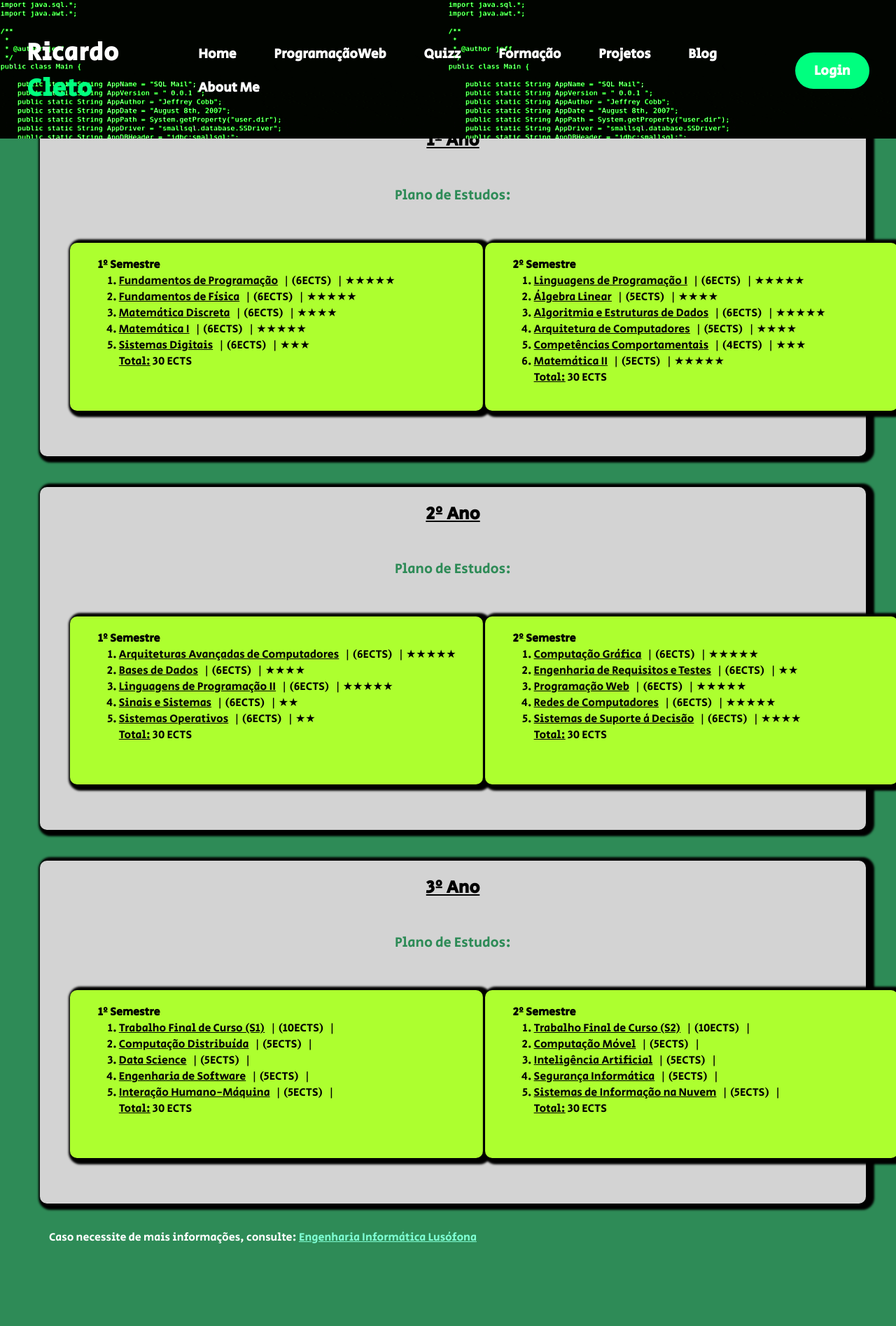
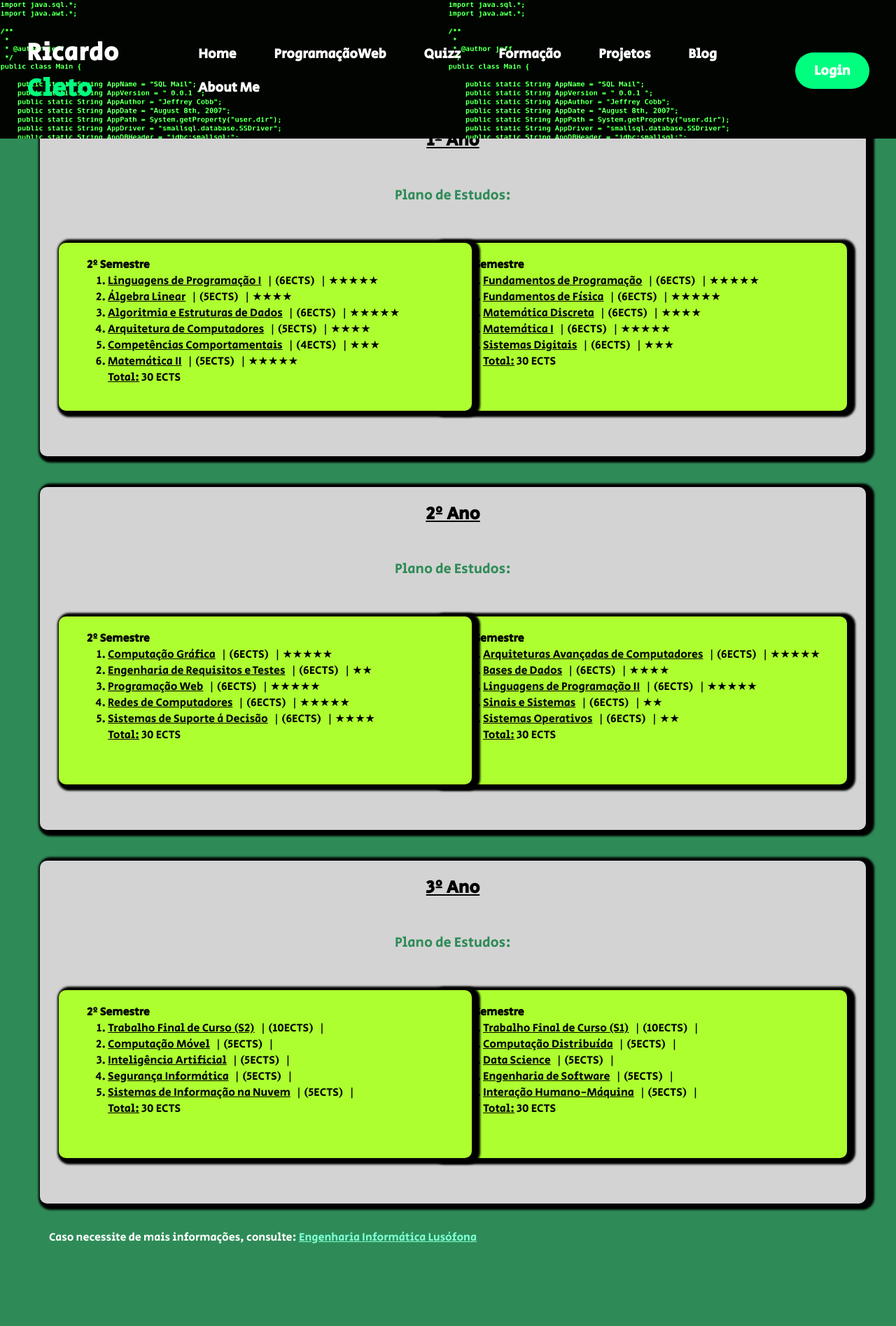
Before and after one commit to ricardocleto22006526/Projeto-PW-RicardoCleto-a22006526-, a Django app: page /formacao in a window 1280 px wide. Shown: the top 1895 px of the page at 70% size. Run offline with Django 4.2, Linux system fonts and the light colour scheme; data comes from the database, SQL or seed files in the repository.

Commit message:
Alterações nos divs interiores

```diff
--- a/portfolio/static/portfolio/css/formacao.css
+++ b/portfolio/static/portfolio/css/formacao.css
@@ -83,7 +83,8 @@
     position: relative;
     width: 550px;
     height: 200px;
-    margin-left: 2%;
+    margin-left: auto;
+    margin-bottom: auto;
 }
 
 .divRetangulos div .semestres2{
@@ -91,7 +92,8 @@
     position: relative;
     width: 550px;
     height: 200px;
-    margin-left: 54%;
+    margin-right: auto;
+    margin-bottom: auto;
     bottom: 55%;
 }
 
```
